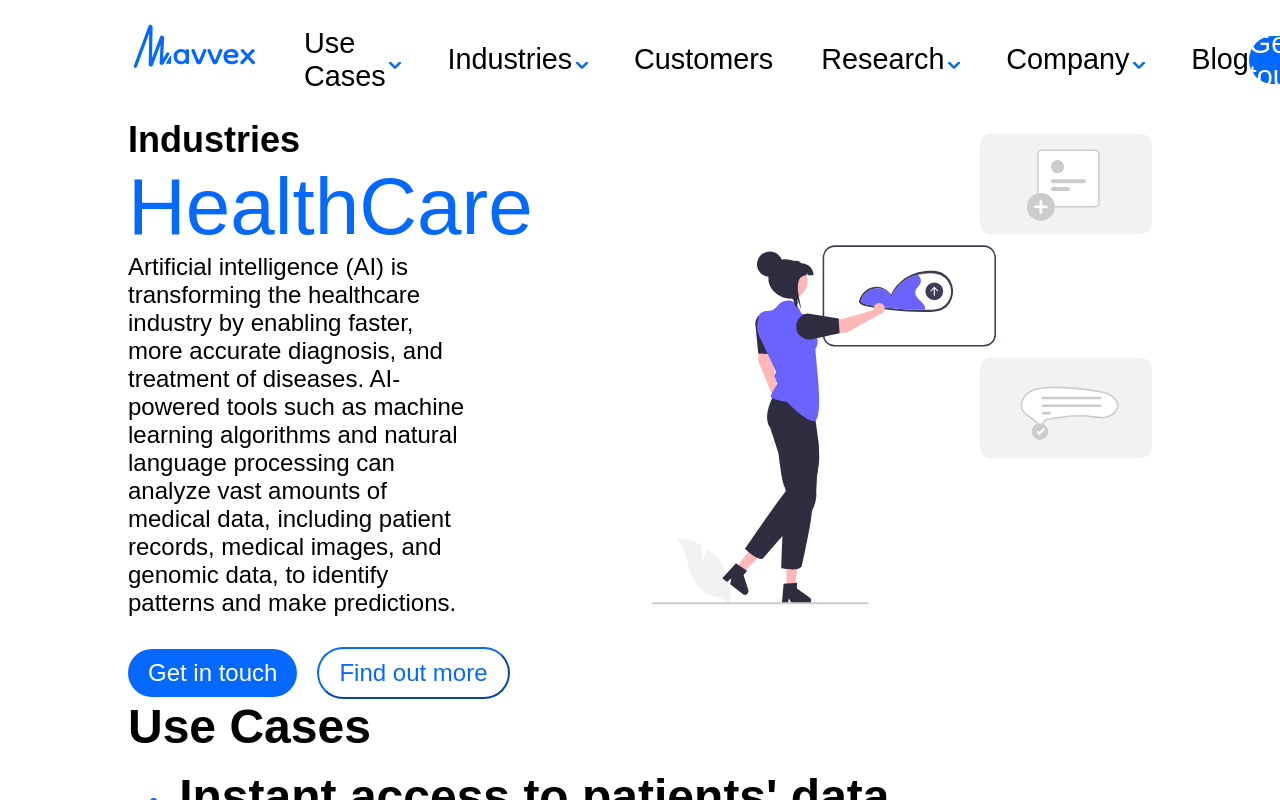
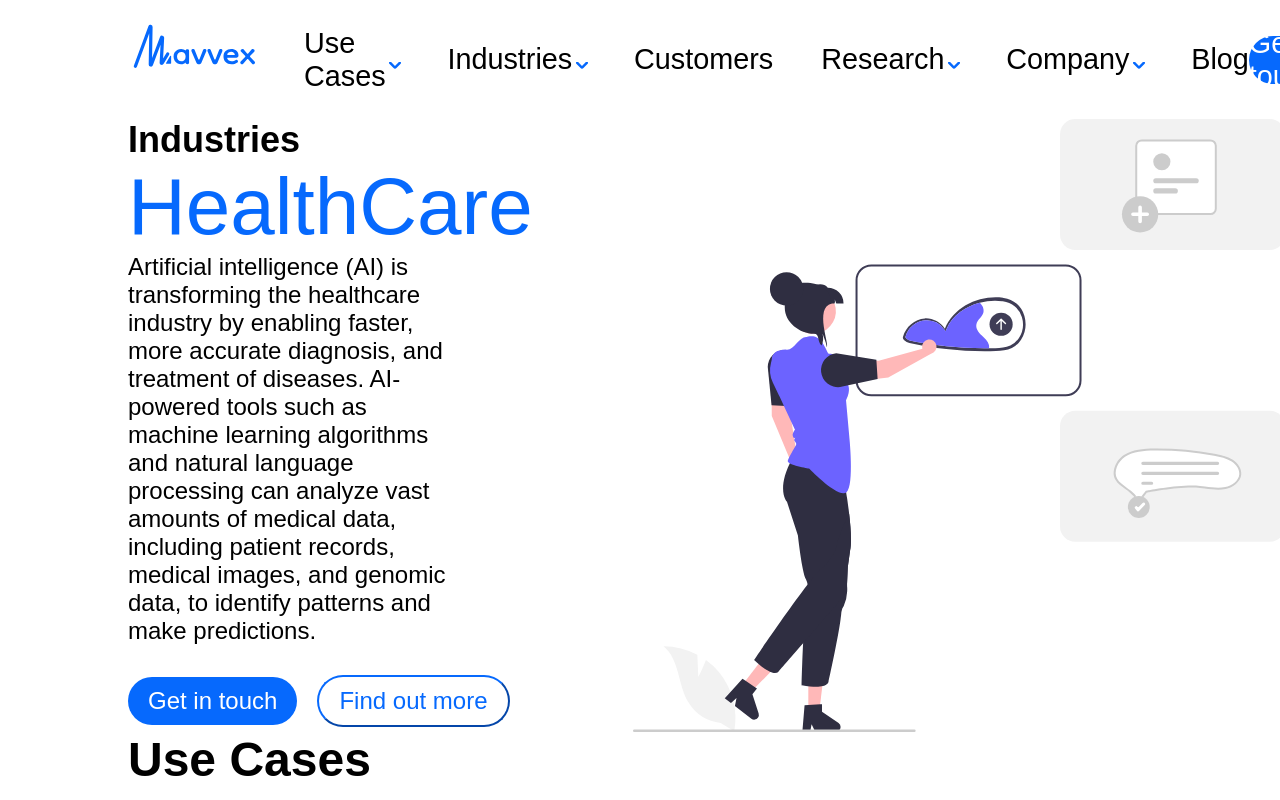
Before and after one commit to Harsh3305/Mavvex, a Next.js app: page /industries/HealthCare in a window 1280 px wide. Shown: the top 800 px of the page. Built offline with nearby package versions, Linux system fonts and the light colour scheme; a web font is replaced by a local one.

Commit message:
Change Image to img

```diff
--- a/src/components/industryComponents/MainContent.js
+++ b/src/components/industryComponents/MainContent.js
@@ -22,10 +22,9 @@ export default function MainContent ({industryType, content, imageUrl}) {
                 </button>
             </div>
         </div>
-        <Image
+        <img
             className={styles.image}
-            width={500}
-            height={500}
+
             src={imageUrl}
         />
     </div>
```
